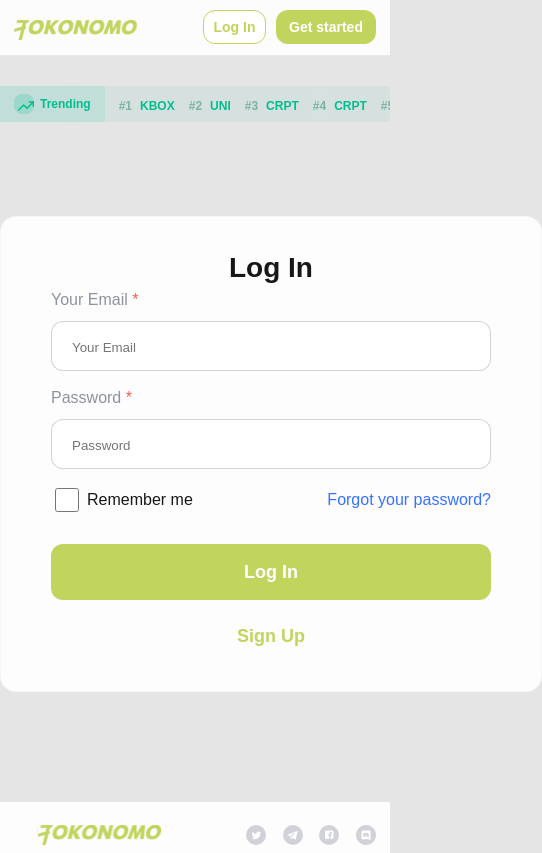
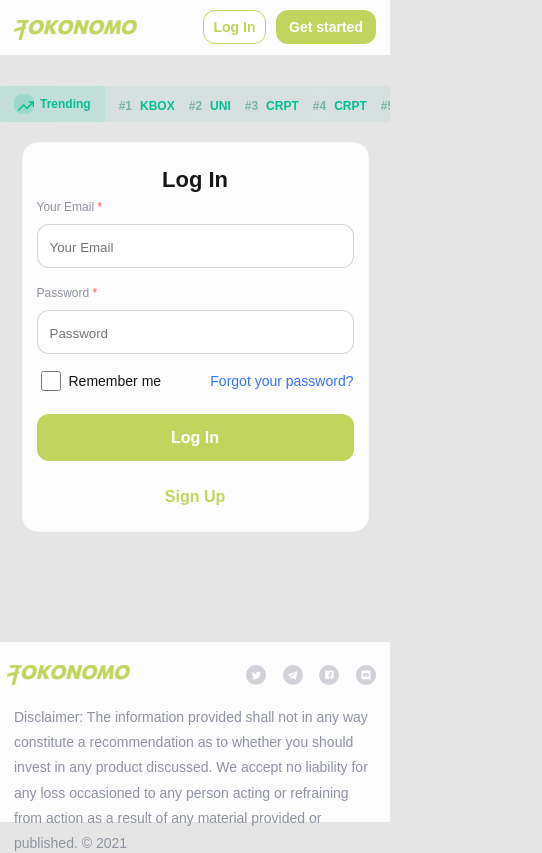
Before and after one commit to Angular0527/Tokonomo-front-end, an Angular app: page /signin in a window 390 px wide. Shown: the top 853 px of the page, 542 px wide, since content can reach past the window. Built offline with nearby package versions, Linux system fonts and the light colour scheme.

Commit message:
modified responsive signin UI for mobile.

```diff
--- a/src/app/components/footer/footer.component.sass
+++ b/src/app/components/footer/footer.component.sass
@@ -40,7 +40,7 @@
     margin-top: 110px
 
   .footer-logo
-    width: 123.21px
+    width: 123.21px !important
     height: 20px
     margin: 23px 0 0 7px
 
@@ -52,3 +52,6 @@
 
   .footer-icon img:last-child
     margin-right: 14px
+
+  .footer-content
+    margin: 20px 14px
--- a/src/app/pages/signin/signin.component.html
+++ b/src/app/pages/signin/signin.component.html
@@ -9,7 +9,7 @@
 
   <input type="text" class="sigin-input" placeholder="Password">
 
-  <div class="sigin-pwd-option">
+  <div class="signin-pwd-option">
     <input type="checkbox" name="pwd-check" class="signin-pwd-check" [checked]="pwd_check">
 
     <span class="sigin-pwd-remember" (click)="pwd_check = !pwd_check">Remember me</span>
--- a/src/app/pages/signin/signin.component.sass
+++ b/src/app/pages/signin/signin.component.sass
@@ -9,7 +9,7 @@
   box-sizing: border-box
   display: flex
   flex-direction: column
-  margin: 94px auto 0
+  margin: 94px auto 175px
   padding: 30px 50px
 
 .sigin-title
@@ -40,7 +40,7 @@
   margin-bottom: 16px
   padding: 15px 20px 13px
 
-.sigin-pwd-option
+.signin-pwd-option
   width: 100%
   display: flex
   margin-bottom: 29px
@@ -90,3 +90,43 @@
   font-weight: 700
   font-size: 18px
   line-height: 24px
+
+
+// responsive ui for mobile
+@media screen and (max-width: 750px)
+  .signin-box
+    width: 347px
+    height: 390px
+    margin: 20px auto 106px
+    padding: 20px 14px
+
+  .sigin-title
+    font-size: 22px
+
+  .signin-label
+    font-size: 12px
+    margin-bottom: 6px
+
+  .sigin-input
+    height: 44px
+    padding: 12px 14px 10px 12px
+    margin-bottom: 14px
+
+  .signin-pwd-check
+    width: 20px
+    height: 20px
+    border-radius: 4px
+
+  %pwd-font
+    font-size: 14px
+    line-height: 26px
+
+  .signin-pwd-option
+    margin-bottom: 20px
+
+  .signin-btn
+    height: 47px
+    font-size: 16px
+
+  .signin-signup
+    font-size: 16px
```
